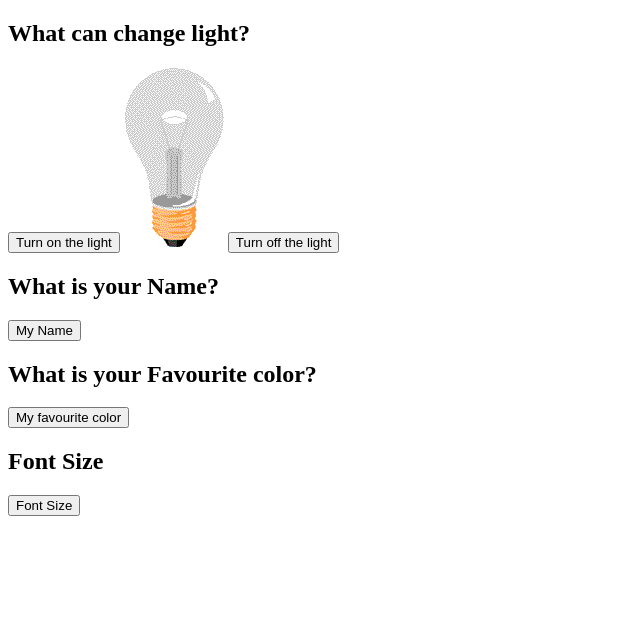
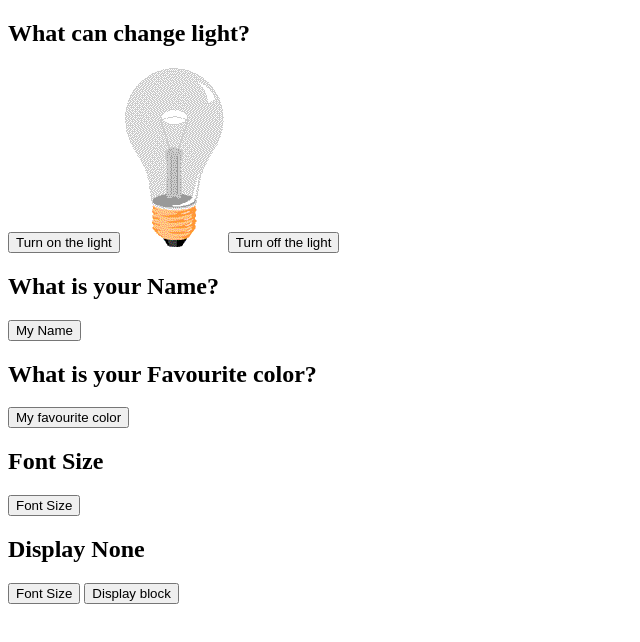
Before and after one commit to afrin823/javascript-intro, a plain HTML site: page index.html in a window 1280 px wide. Shown: the whole page, without its empty margins (0-640 px from the left). Drawn offline with Linux system fonts and the light colour scheme.

Commit message:
dispaly none pluse dispaly block

```diff
--- a/index.html
+++ b/index.html
@@ -20,7 +20,13 @@
 
     <h2 id="size">Font Size</h2>
 
-    <button type="button" onclick="document.getElementById('size').style.fontSize ='40px'">Font Size</button>
+    <button type="button" onclick="document.getElementById('size').style.fontSize ='40px'">Font Size</button><br>
+
+    <h2 id="none">Display None</h2>
+
+    <button type="button" onclick="document.getElementById('none').style.display ='none'">Font Size</button>
+
+    <button type="button" onclick="document.getElementById('none').style.display ='Block'">Display block</button>
 
 </body>
 </html>
```
